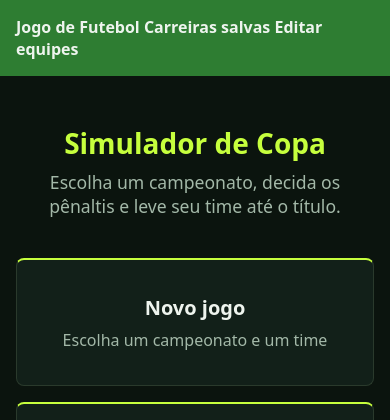
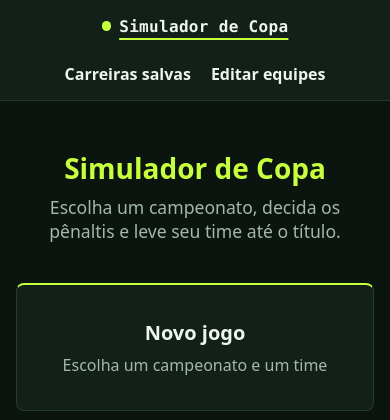
Before and after one commit to caioeichemberguedev/treinando-python, a FastAPI app: page / in a window 390 px wide. Shown: the top 420 px of the page. Run offline with FastAPI, Linux system fonts and the light colour scheme.

Commit message:
feat(web): menu do topo responsivo com link Carreira [E-022-T6]

```diff
--- a/web/static/css/estilo.css
+++ b/web/static/css/estilo.css
@@ -48,15 +48,89 @@ a {
     outline-offset: 3px;
 }
 
-header {
-    background-color: var(--cor-primaria);
-    padding: var(--espacamento);
+/* Menu do topo (E-022): marca à esquerda, links à direita; quebra sem
+   hambúrguer. O miolo acompanha a largura do <main> (60rem). */
+.topo {
+    display: flex;
+    flex-wrap: wrap;
+    align-items: center;
+    justify-content: space-between;
+    gap: 0.25rem 1rem;
+    padding: 0.25rem max(var(--espacamento), calc((100% - 60rem) / 2 + var(--espacamento)));
+    background-color: var(--cor-card);
+    border-bottom: 1px solid var(--cor-linha);
 }
 
-header nav a {
+.marca,
+.menu-topo a {
+    display: inline-flex;
+    align-items: center;
+    min-height: 2.75rem;
     color: var(--cor-texto);
     text-decoration: none;
+    text-decoration-thickness: 2px;
+    text-decoration-color: var(--cor-acido);
+    text-underline-offset: 0.35em;
+}
+
+.marca {
+    gap: 0.5rem;
+    font-family: var(--fonte-numeros);
     font-weight: bold;
+    letter-spacing: 0.02em;
+    transition: color 0.15s;
+}
+
+/* Ponto ácido decorativo (aria-hidden no HTML) */
+.marca-ponto {
+    width: 0.6rem;
+    height: 0.6rem;
+    border-radius: 50%;
+    background-color: var(--cor-acido);
+    flex-shrink: 0;
+}
+
+.menu-topo {
+    display: flex;
+    flex-wrap: wrap;
+    gap: 0.25rem 1rem;
+    margin: 0;
+    padding: 0;
+    list-style: none;
+}
+
+.menu-topo a {
+    padding: 0 0.25rem;
+    font-weight: 600;
+    transition: color 0.15s;
+}
+
+.marca:hover,
+.menu-topo a:hover {
+    color: var(--cor-acido);
+}
+
+/* Página atual: sublinhado ácido de 2 px */
+.marca[aria-current="page"],
+.menu-topo a[aria-current="page"] {
+    text-decoration-line: underline;
+}
+
+/* Celular: a marca ocupa a primeira linha e os links quebram centralizados */
+@media (max-width: 30rem) {
+    .topo {
+        justify-content: center;
+    }
+
+    .marca {
+        flex-basis: 100%;
+        justify-content: center;
+    }
+
+    .menu-topo {
+        justify-content: center;
+        gap: 0 0.75rem;
+    }
 }
 
 main {
@@ -724,7 +798,9 @@ td {
 
     .bloco,
     .botao,
-    .opcao {
+    .opcao,
+    .marca,
+    .menu-topo a {
         transition: none;
     }
 
--- a/web/templates/base.html
+++ b/web/templates/base.html
@@ -3,18 +3,31 @@
 <head>
     <meta charset="UTF-8">
     <meta name="viewport" content="width=device-width, initial-scale=1.0">
-    <title>{% block titulo %}Jogo de Futebol{% endblock %}</title>
+    <title>{% block titulo %}Simulador de Copa{% endblock %}</title>
     <link rel="stylesheet" href="{{ url_for('static', path='css/estilo.css') }}">
 </head>
 <body>
-    <header>
-        <nav>
-            <a href="{{ url_for('inicio') }}">Jogo de Futebol</a>
-            <a href="{{ url_for('tela_saves') }}">Carreiras salvas</a>
-            <a href="{{ url_for('tela_equipes') }}">Editar equipes</a>
-            {% if jogo_em_andamento() %}
-            <a href="{{ url_for('tela_historico') }}">Histórico</a>
-            {% endif %}
+    {#- Página atual do menu (E-022), pelo caminho da URL: nenhum template
+        precisa informar nada. /fase, /novo-jogo, /admin... não marcam nada. -#}
+    {%- set caminho = request.url.path -%}
+    {%- set ativo = none -%}
+    {%- if caminho == "/" -%}{%- set ativo = "inicio" -%}
+    {%- elif caminho.startswith("/saves") -%}{%- set ativo = "saves" -%}
+    {%- elif caminho.startswith("/equipes") -%}{%- set ativo = "equipes" -%}
+    {%- elif caminho.startswith("/carreira") -%}{%- set ativo = "carreira" -%}
+    {%- elif caminho.startswith("/historico") or caminho.startswith("/campeoes") -%}{%- set ativo = "historico" -%}
+    {%- endif %}
+    <header class="topo">
+        <a class="marca" href="{{ url_for('inicio') }}"{% if ativo == "inicio" %} aria-current="page"{% endif %}><span class="marca-ponto" aria-hidden="true"></span>Simulador de Copa</a>
+        <nav aria-label="Principal">
+            <ul class="menu-topo">
+                <li><a href="{{ url_for('tela_saves') }}"{% if ativo == "saves" %} aria-current="page"{% endif %}>Carreiras salvas</a></li>
+                <li><a href="{{ url_for('tela_equipes') }}"{% if ativo == "equipes" %} aria-current="page"{% endif %}>Editar equipes</a></li>
+                {% if jogo_em_andamento() %}
+                <li><a href="{{ url_for('tela_carreira') }}"{% if ativo == "carreira" %} aria-current="page"{% endif %}>Carreira</a></li>
+                <li><a href="{{ url_for('tela_historico') }}"{% if ativo == "historico" %} aria-current="page"{% endif %}>Histórico</a></li>
+                {% endif %}
+            </ul>
         </nav>
     </header>
 
```
Also changed, not shown: tests/web/test_menu_topo.py (added, +222 -0 lines).
